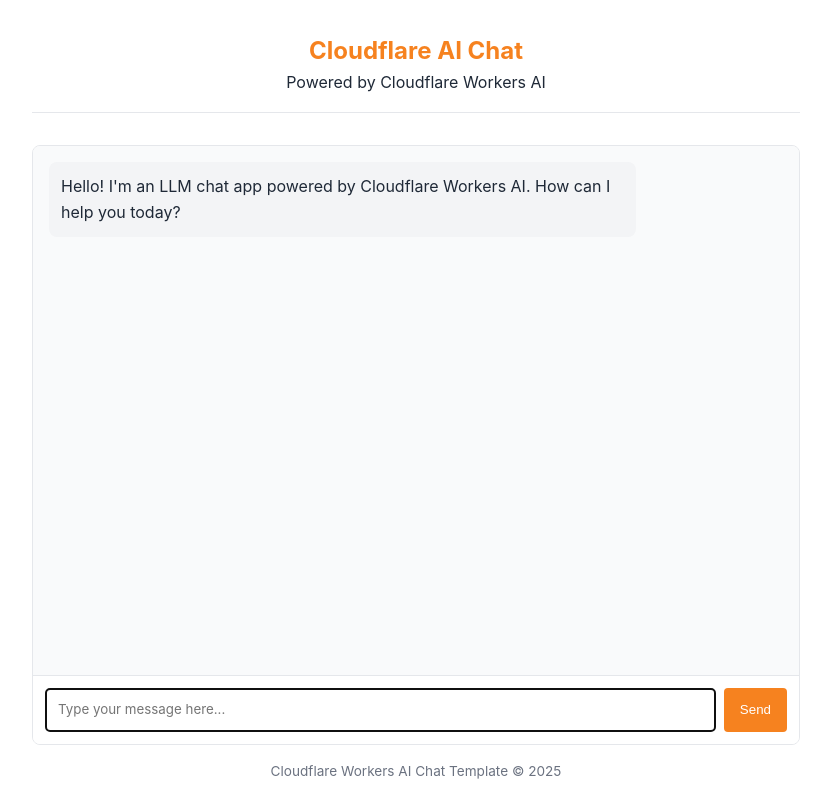
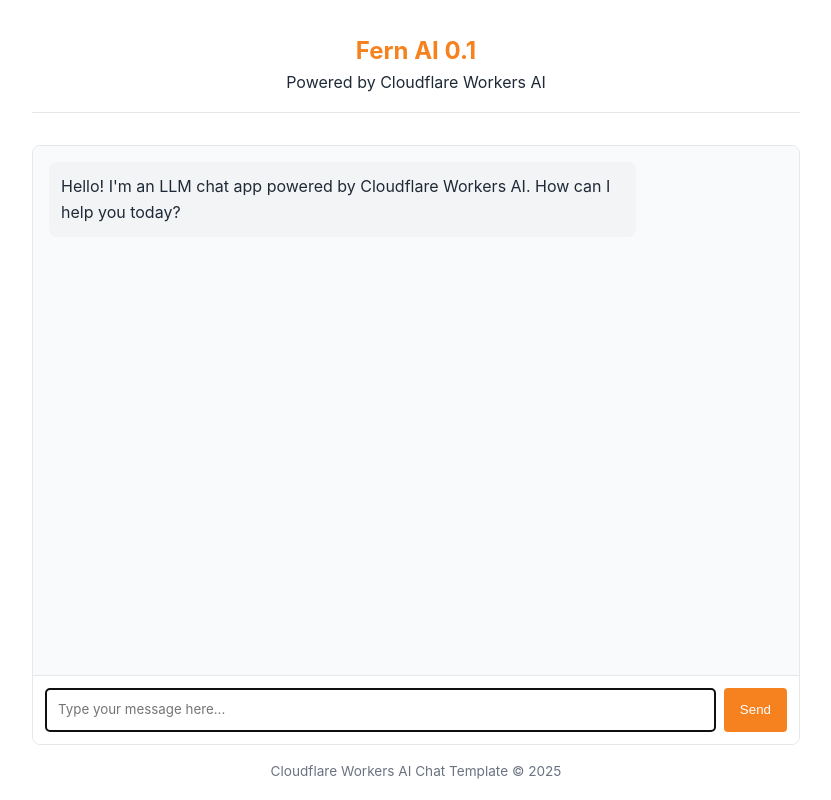
Before and after one commit to 4shM1tch3ll/llm-chat-app-template, a website: page public/index.html in a window 1280 px wide. Shown: the whole page, without its empty margins (224-1055 px from the left). Drawn offline with Linux system fonts and the light colour scheme.

Commit message:
Update index.html

```diff
--- a/public/index.html
+++ b/public/index.html
@@ -138,7 +138,7 @@
 	</head>
 	<body>
 		<header>
-			<h1>Cloudflare AI Chat</h1>
+			<h1>Fern AI 0.1</h1>
 			<p>Powered by Cloudflare Workers AI</p>
 		</header>
 
```
